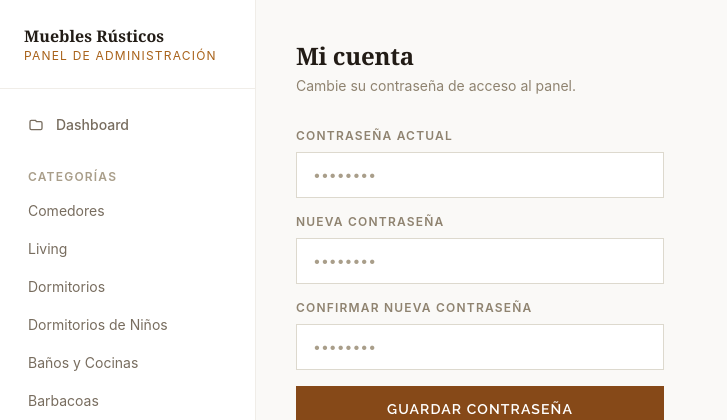
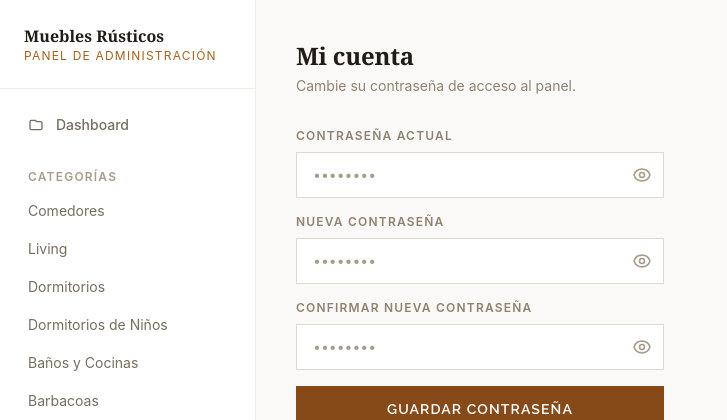
Before and after one commit to CeiboLabs/muebles-rusticos, a Next.js app: page /admin/cuenta in a window 1280 px wide. Shown: the top 420 px of the page, without its empty margins (0-727 px from the left). Built offline with nearby package versions, Linux system fonts and the light colour scheme.

Commit message:
Add password visibility toggle to all password fields

```diff
--- a/app/admin/(auth)/login/page.tsx
+++ b/app/admin/(auth)/login/page.tsx
@@ -4,6 +4,7 @@ import { useState } from 'react'
 import Link from 'next/link'
 import { useRouter } from 'next/navigation'
 import Image from 'next/image'
+import PasswordInput from '@/components/admin/PasswordInput'
 
 export default function AdminLoginPage() {
   const router = useRouter()
@@ -11,7 +12,6 @@ export default function AdminLoginPage() {
   const [password, setPassword] = useState('')
   const [loading, setLoading] = useState(false)
   const [error, setError] = useState('')
-  const [showPassword, setShowPassword] = useState(false)
 
   async function handleSubmit(e: React.FormEvent) {
     e.preventDefault()
@@ -83,35 +83,14 @@ export default function AdminLoginPage() {
               <label htmlFor="password" className="block font-sans text-xs font-semibold uppercase tracking-widest text-stone-500 mb-2">
                 Contraseña
               </label>
-              <div className="relative">
-                <input
-                  id="password"
-                  type={showPassword ? 'text' : 'password'}
-                  required
-                  autoComplete="current-password"
-                  value={password}
-                  onChange={e => setPassword(e.target.value)}
-                  placeholder="••••••••"
-                  className={`${inputClass} pr-12`}
-                />
-                <button
-                  type="button"
-                  onClick={() => setShowPassword(v => !v)}
-                  className="absolute right-3 top-1/2 -translate-y-1/2 text-stone-400 hover:text-stone-600 transition-colors"
-                  aria-label={showPassword ? 'Ocultar contraseña' : 'Mostrar contraseña'}
-                >
-                  {showPassword ? (
-                    <svg className="w-5 h-5" fill="none" viewBox="0 0 24 24" stroke="currentColor">
-                      <path strokeLinecap="round" strokeLinejoin="round" strokeWidth={2} d="M13.875 18.825A10.05 10.05 0 0112 19c-4.478 0-8.268-2.943-9.543-7a9.97 9.97 0 011.563-3.029m5.858.908a3 3 0 114.243 4.243M9.878 9.878l4.242 4.242M9.88 9.88l-3.29-3.29m7.532 7.532l3.29 3.29M3 3l3.59 3.59m0 0A9.953 9.953 0 0112 5c4.478 0 8.268 2.943 9.543 7a10.025 10.025 0 01-4.132 5.411m0 0L21 21" />
-                    </svg>
-                  ) : (
-                    <svg className="w-5 h-5" fill="none" viewBox="0 0 24 24" stroke="currentColor">
-                      <path strokeLinecap="round" strokeLinejoin="round" strokeWidth={2} d="M15 12a3 3 0 11-6 0 3 3 0 016 0z" />
-                      <path strokeLinecap="round" strokeLinejoin="round" strokeWidth={2} d="M2.458 12C3.732 7.943 7.523 5 12 5c4.478 0 8.268 2.943 9.542 7-1.274 4.057-5.064 7-9.542 7-4.477 0-8.268-2.943-9.542-7z" />
-                    </svg>
-                  )}
-                </button>
-              </div>
+              <PasswordInput
+                id="password"
+                value={password}
+                onChange={e => setPassword(e.target.value)}
+                autoComplete="current-password"
+                required
+                className={inputClass}
+              />
             </div>
 
             {error && (
--- a/app/admin/(auth)/nueva-contrasena/page.tsx
+++ b/app/admin/(auth)/nueva-contrasena/page.tsx
@@ -4,6 +4,7 @@ import { useState } from 'react'
 import { useRouter } from 'next/navigation'
 import Image from 'next/image'
 import { createClient } from '@/lib/supabase/client'
+import PasswordInput from '@/components/admin/PasswordInput'
 
 const requirements = [
   { label: 'Mínimo 8 caracteres', test: (p: string) => p.length >= 8 },
@@ -82,14 +83,12 @@ export default function NuevaContrasenaPage() {
               <label htmlFor="password" className="block font-sans text-xs font-semibold uppercase tracking-widest text-stone-500 mb-2">
                 Nueva contraseña
               </label>
-              <input
+              <PasswordInput
                 id="password"
-                type="password"
                 required
                 autoComplete="new-password"
                 value={password}
                 onChange={e => setPassword(e.target.value)}
-                placeholder="••••••••"
                 className={inputClass}
               />
               {password.length > 0 && (
@@ -113,14 +112,12 @@ export default function NuevaContrasenaPage() {
               <label htmlFor="confirm" className="block font-sans text-xs font-semibold uppercase tracking-widest text-stone-500 mb-2">
                 Confirmar contraseña
               </label>
-              <input
+              <PasswordInput
                 id="confirm"
-                type="password"
                 required
                 autoComplete="new-password"
                 value={confirm}
                 onChange={e => setConfirm(e.target.value)}
-                placeholder="••••••••"
                 className={`${inputClass} ${passwordsMatch ? 'border-green-400 ring-1 ring-green-400' : passwordsMismatch ? 'border-red-300' : ''}`}
               />
               {passwordsMatch && (
--- a/app/admin/(dashboard)/cuenta/page.tsx
+++ b/app/admin/(dashboard)/cuenta/page.tsx
@@ -3,6 +3,7 @@
 import { useState } from 'react'
 import { useRouter } from 'next/navigation'
 import { createClient } from '@/lib/supabase/client'
+import PasswordInput from '@/components/admin/PasswordInput'
 
 const requirements = [
   { label: 'Mínimo 8 caracteres', test: (p: string) => p.length >= 8 },
@@ -90,14 +91,12 @@ export default function CuentaPage() {
           <label htmlFor="current" className="block font-sans text-xs font-semibold uppercase tracking-widest text-stone-500 mb-2">
             Contraseña actual
           </label>
-          <input
+          <PasswordInput
             id="current"
-            type="password"
             required
             autoComplete="current-password"
             value={current}
             onChange={e => setCurrent(e.target.value)}
-            placeholder="••••••••"
             className={inputClass}
           />
         </div>
@@ -106,14 +105,12 @@ export default function CuentaPage() {
           <label htmlFor="password" className="block font-sans text-xs font-semibold uppercase tracking-widest text-stone-500 mb-2">
             Nueva contraseña
           </label>
-          <input
+          <PasswordInput
             id="password"
-            type="password"
             required
             autoComplete="new-password"
             value={password}
             onChange={e => setPassword(e.target.value)}
-            placeholder="••••••••"
             className={inputClass}
           />
           {password.length > 0 && (
@@ -137,14 +134,12 @@ export default function CuentaPage() {
           <label htmlFor="confirm" className="block font-sans text-xs font-semibold uppercase tracking-widest text-stone-500 mb-2">
             Confirmar nueva contraseña
           </label>
-          <input
+          <PasswordInput
             id="confirm"
-            type="password"
             required
             autoComplete="new-password"
             value={confirm}
             onChange={e => setConfirm(e.target.value)}
-            placeholder="••••••••"
             className={`${inputClass} ${passwordsMatch ? 'border-green-400 ring-1 ring-green-400' : passwordsMismatch ? 'border-red-300' : ''}`}
           />
           {passwordsMatch && (
--- /dev/null
+++ b/components/admin/PasswordInput.tsx
@@ -0,0 +1,57 @@
+'use client'
+
+import { useState } from 'react'
+
+interface PasswordInputProps {
+  id: string
+  value: string
+  onChange: (e: React.ChangeEvent<HTMLInputElement>) => void
+  placeholder?: string
+  autoComplete?: string
+  required?: boolean
+  className?: string
+}
+
+export default function PasswordInput({
+  id,
+  value,
+  onChange,
+  placeholder = '••••••••',
+  autoComplete = 'current-password',
+  required = false,
+  className = '',
+}: PasswordInputProps) {
+  const [show, setShow] = useState(false)
+
+  return (
+    <div className="relative">
+      <input
+        id={id}
+        type={show ? 'text' : 'password'}
+        required={required}
+        autoComplete={autoComplete}
+        value={value}
+        onChange={onChange}
+        placeholder={placeholder}
+        className={`${className} pr-12`}
+      />
+      <button
+        type="button"
+        onClick={() => setShow(v => !v)}
+        className="absolute right-3 top-1/2 -translate-y-1/2 text-stone-400 hover:text-stone-600 transition-colors"
+        aria-label={show ? 'Ocultar contraseña' : 'Mostrar contraseña'}
+      >
+        {show ? (
+          <svg className="w-5 h-5" fill="none" viewBox="0 0 24 24" stroke="currentColor">
+            <path strokeLinecap="round" strokeLinejoin="round" strokeWidth={2} d="M13.875 18.825A10.05 10.05 0 0112 19c-4.478 0-8.268-2.943-9.543-7a9.97 9.97 0 011.563-3.029m5.858.908a3 3 0 114.243 4.243M9.878 9.878l4.242 4.242M9.88 9.88l-3.29-3.29m7.532 7.532l3.29 3.29M3 3l3.59 3.59m0 0A9.953 9.953 0 0112 5c4.478 0 8.268 2.943 9.543 7a10.025 10.025 0 01-4.132 5.411m0 0L21 21" />
+          </svg>
+        ) : (
+          <svg className="w-5 h-5" fill="none" viewBox="0 0 24 24" stroke="currentColor">
+            <path strokeLinecap="round" strokeLinejoin="round" strokeWidth={2} d="M15 12a3 3 0 11-6 0 3 3 0 016 0z" />
+            <path strokeLinecap="round" strokeLinejoin="round" strokeWidth={2} d="M2.458 12C3.732 7.943 7.523 5 12 5c4.478 0 8.268 2.943 9.542 7-1.274 4.057-5.064 7-9.542 7-4.477 0-8.268-2.943-9.542-7z" />
+          </svg>
+        )}
+      </button>
+    </div>
+  )
+}
```
